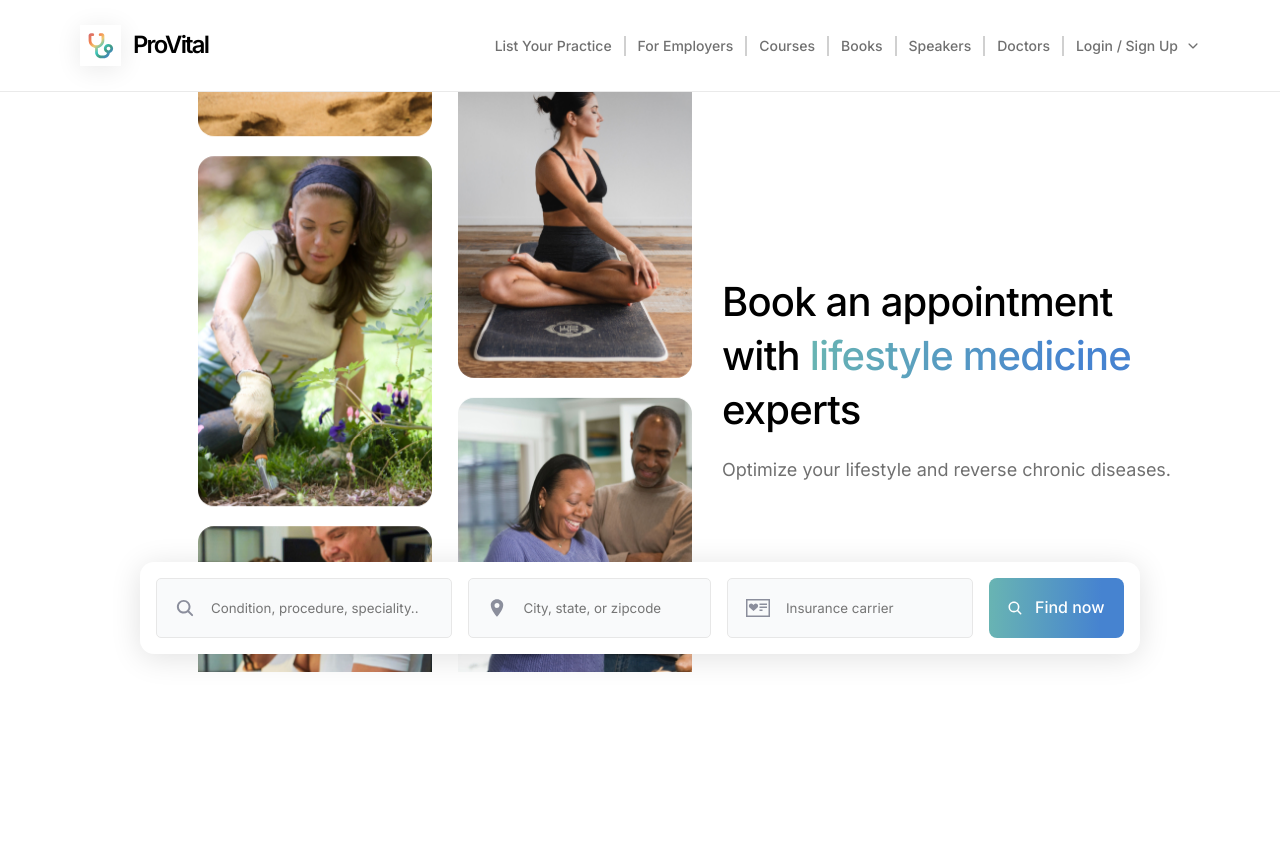
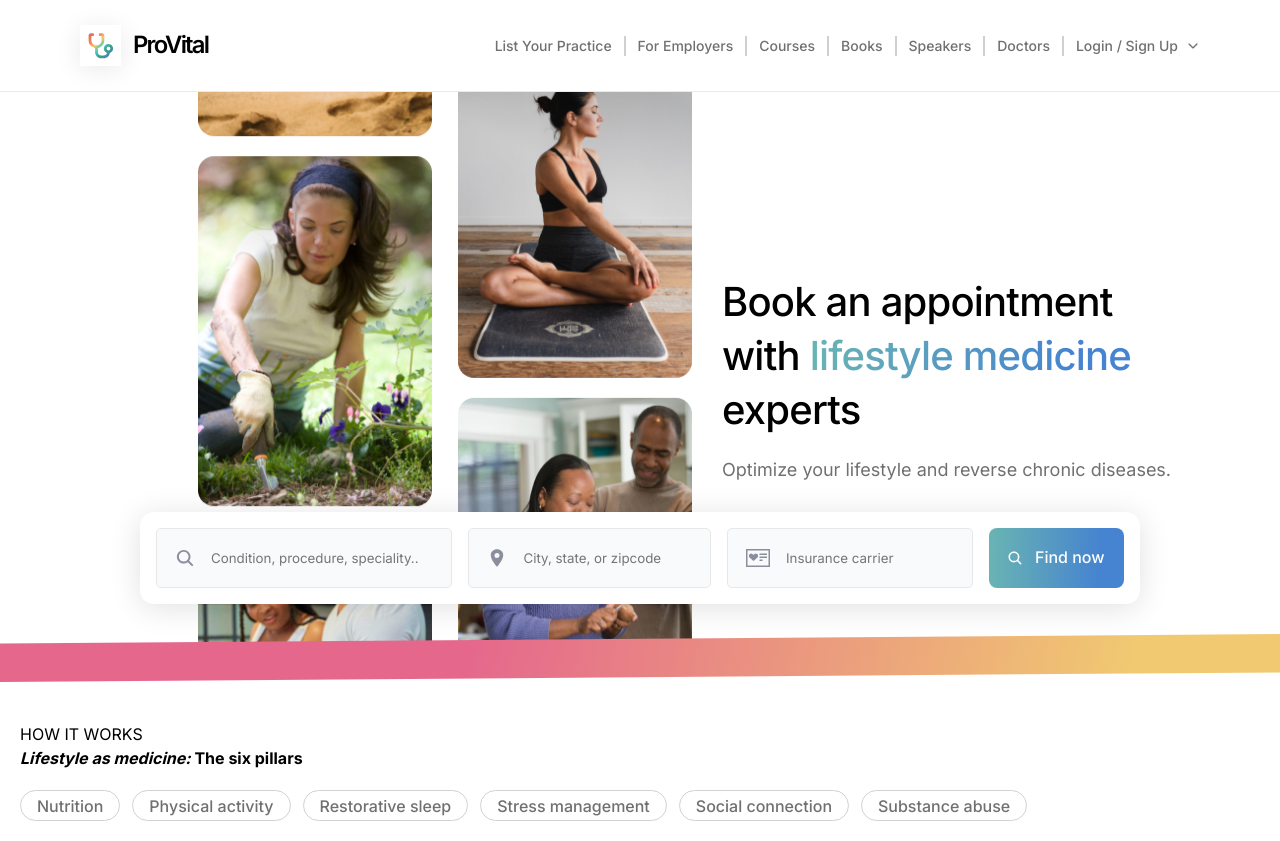
Before and after one commit to TartejBrothers/ProVital, a React (Create React App) app: page / in a window 1280 px wide. Before the commit the page ends 800 px from the top, so only its background shows below. Built offline with nearby package versions, Linux system fonts and the light colour scheme.

Commit message:
Added: Lifestyle

```diff
--- a/src/pages/home.jsx
+++ b/src/pages/home.jsx
@@ -1,4 +1,4 @@
-import React from "react";
+import React, { useState } from "react";
 import Navbar from "../components/navbar";
 import "../styles/home.css";
 import Homeleftcolumnone from "../images/hometop/homeleftone1.jpg";
@@ -12,6 +12,15 @@ import Homerightcolumnfour from "../images/hometop/homelefttwo4.jpg";
 import Search from "../components/search";
 
 export default function Home() {
+  const [selected, setSelected] = useState(0);
+  const options = [
+    "Nutrition",
+    "Physical activity",
+    "Restorative sleep",
+    "Stress management",
+    "Social connection",
+    "Substance abuse",
+  ];
   return (
     <div className="homemain">
       <Navbar />
@@ -55,6 +64,32 @@ export default function Home() {
         </div>
       </div>
       <Search />
+      <div className="centercutline"></div>
+      <div className="homelifestyle">
+        <div className="homelifestyleheader">
+          <div className="homelifestyleheaderleft">
+            <p>HOW IT WORKS</p>
+            <h4>
+              <i>Lifestyle as medicine: </i>
+              The six pillars
+            </h4>
+          </div>
+          <div className="homelifestyleheaderright"></div>
+        </div>
+        <div className="homelifestyleoptions">
+          {options.map((option, index) => (
+            <button
+              key={index}
+              className={`homelifestyleoption ${
+                selected === index ? "buttonselected" : ""
+              }`}
+              onClick={() => setSelected(index)}
+            >
+              {option}
+            </button>
+          ))}
+        </div>
+      </div>
     </div>
   );
 }
--- a/src/styles/home.css
+++ b/src/styles/home.css
@@ -110,7 +110,7 @@
   max-width: 1000px;
   box-shadow: 0px 4px 31px 0px #0000001f;
   color: #8b8e9c;
-  margin: -130px auto 0px auto;
+  margin: -180px auto 0px auto;
   z-index: 100000;
   position: relative;
 }
@@ -173,3 +173,43 @@
   border: none;
   cursor: pointer;
 }
+
+.homelifestyle {
+  display: flex;
+  flex-direction: column;
+  gap: 20px;
+  padding: 20px;
+  padding-top: 40px;
+  margin-top: 10px;
+  max-width: 1600px;
+  margin: 0 auto;
+}
+.centercutline {
+  height: 48px;
+  clip-path: polygon(0 20%, 100% 0, 100% 80%, 0 100%);
+  background: linear-gradient(282.8deg, #f0c971 11.7%, #e5688c 63.17%);
+  z-index: 100000;
+  margin-top: 30px;
+  position: relative;
+}
+
+.homelifestyleoptions {
+  display: flex;
+  align-items: center;
+  gap: 12px;
+}
+.homelifestyleoption {
+  height: 31px;
+  padding: 5px 16px;
+  border: 0.85px solid #d2d2d2;
+  border-radius: 25px;
+  background-color: #fff;
+  font-family: Inter;
+  font-size: 16px;
+  font-weight: 500;
+  line-height: 21.28px;
+  text-align: center;
+  text-underline-position: from-font;
+  text-decoration-skip-ink: none;
+  color: #707070;
+}
```
